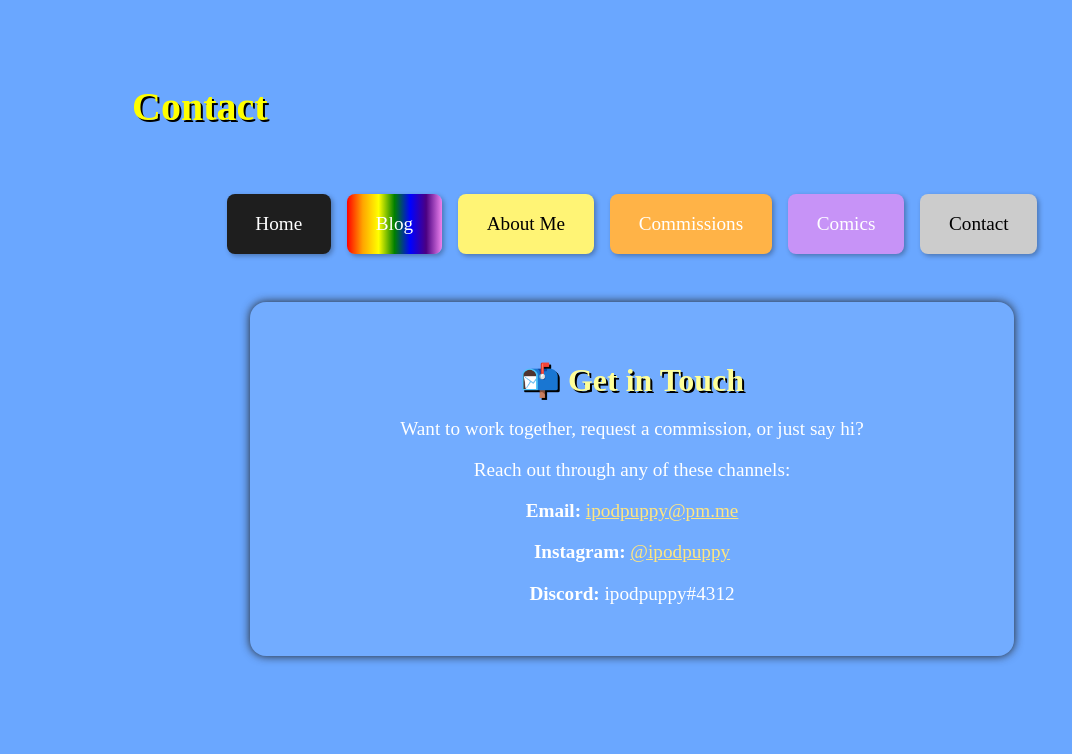
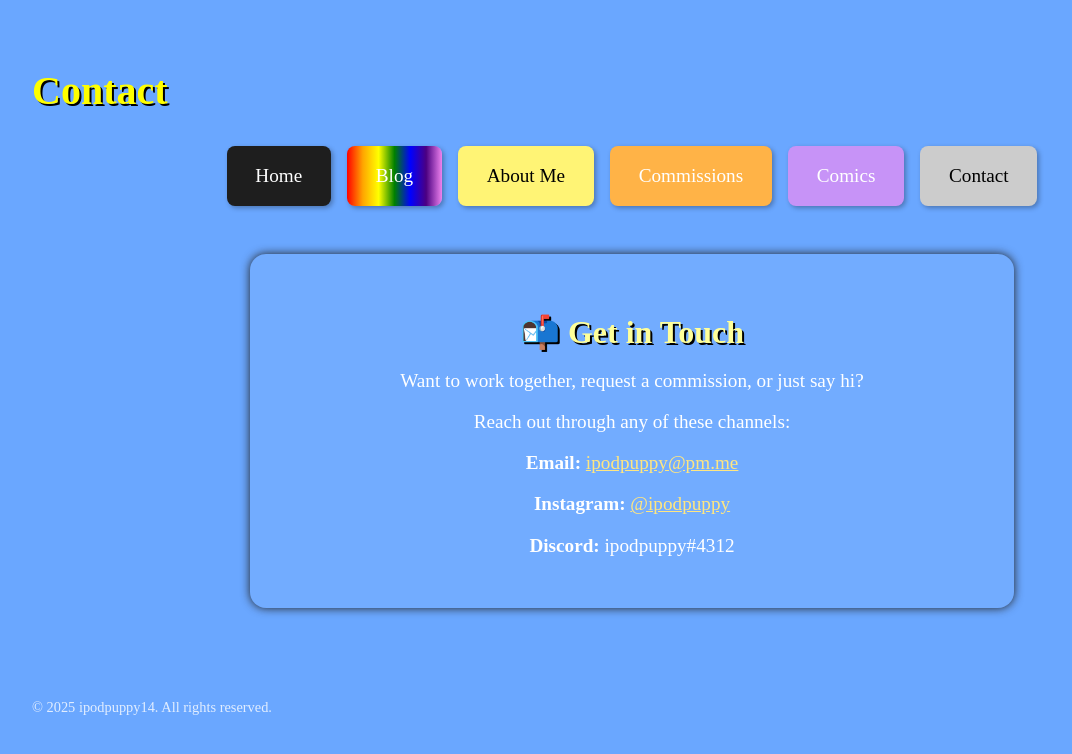
Before and after one commit to Chrissy-and-Chloe/ipodpuppywebsite, a Jekyll site: the page built from contact.html, in a window 1280 px wide. Shown: the top 754 px of the page, without its empty margins (8-1080 px from the left). Built offline with Jekyll 4.4.1, drawn with Linux system fonts in a browser that asks for light colours.

Commit message:
Update default.html

```diff
--- a/_layouts/default.html
+++ b/_layouts/default.html
@@ -9,10 +9,10 @@
 </head>
 <body>
 
-<main class="container">
-    <h1>{{ page.title }}</h1> <!-- 👈 This renders the page-specific title -->
+  <header class="site-banner">
+    <h1>{{ page.title }}</h1>
+  </header>
 
-  <nav class="main-menu">
   <nav class="main-menu">
     <a href="{{ '/' | relative_url }}" class="menu-btn black">Home</a>
     <a href="{{ '/blog.html' | relative_url }}" class="menu-btn rainbow">Blog</a>
@@ -21,10 +21,14 @@
     <a href="{{ '/comics.html' | relative_url }}" class="menu-btn comics">Comics</a>
     <a href="{{ '/contact.html' | relative_url }}" class="menu-btn silver">Contact</a>
   </nav>
-  </nav>
 
   <main class="container">
     {{ content }}
   </main>
+
+  <footer>
+    <p class="footer-note">© 2025 ipodpuppy14. All rights reserved.</p>
+  </footer>
+
 </body>
 </html>
```
Lines whose indentation alone changed are shown as unchanged.
